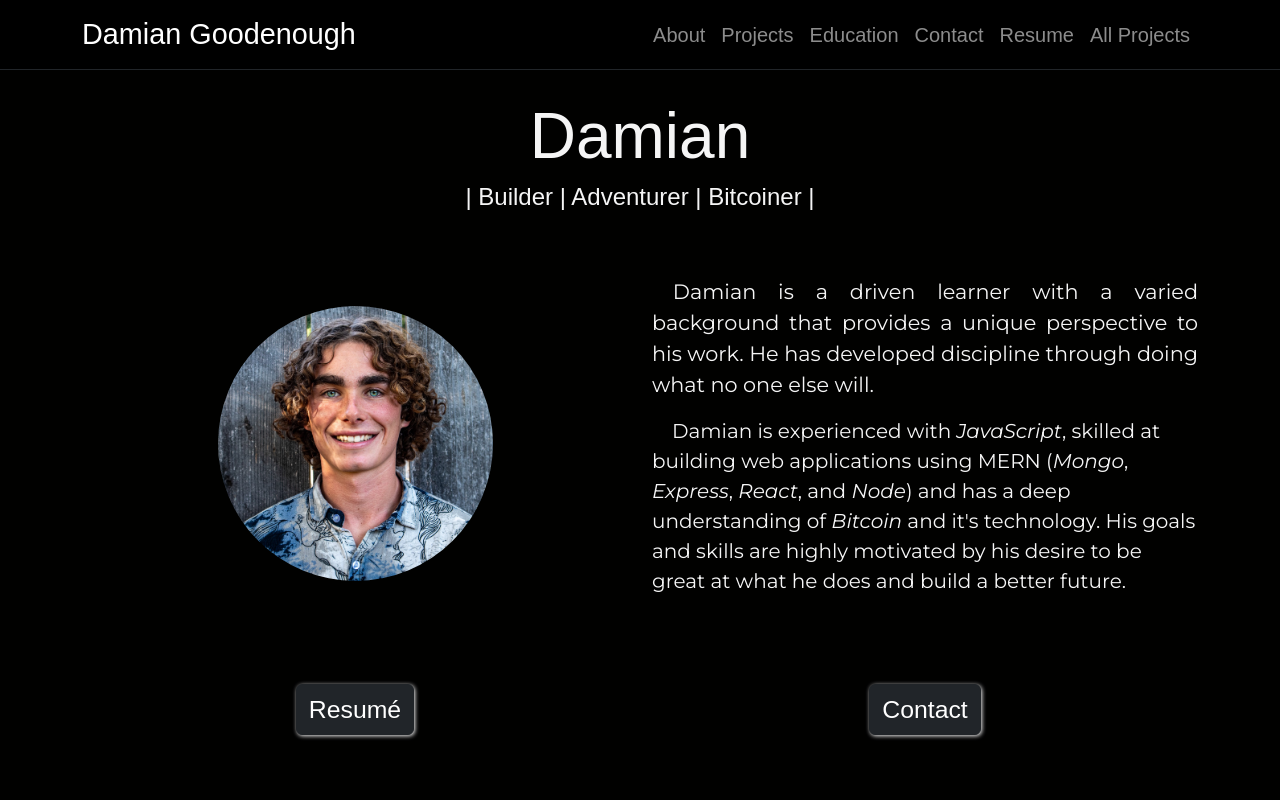
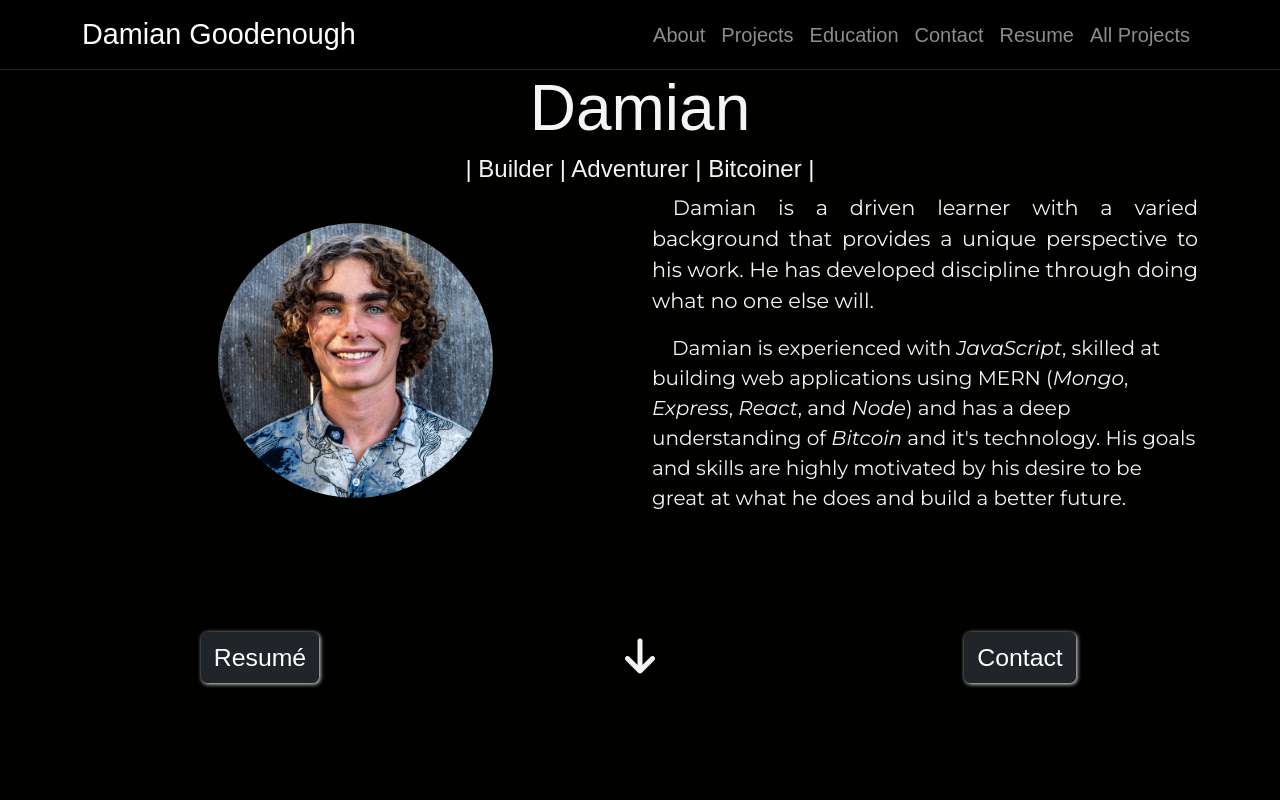
Before and after one commit to daGoodenough/portfolio, a React (Create React App) app: page / in a window 1280 px wide. Shown: the top 800 px of the page. Built offline with nearby package versions, Linux system fonts and the light colour scheme; a web font is replaced by a local one.

Commit message:
Open pdf file on click of resume and add bouncy arrow

```diff
--- a/src/components/AboutMe.js
+++ b/src/components/AboutMe.js
@@ -4,7 +4,11 @@ import { Link } from 'react-router-dom';
 import FadeIn from './FadeIn';
 import profilePic from '../images/profile_pic.jpg';
 
-const AboutMe = () => (
+const AboutMe = () => {
+  const handleResumeClick = () => {
+    window.open('./resume.pdf');
+  };
+  return (
     <>
       <FadeIn>
         <Row className="text-center section-header">
@@ -39,9 +43,9 @@ const AboutMe = () => (
               &emsp;Damian is experienced with
               <em> JavaScript</em>, skilled at building web applications using
               MERN (<em>Mongo</em>, <em>Express</em>, <em>React</em>, and{' '}
-            <em>Node</em>) and has a deep understanding of <em>Bitcoin</em> and
-            it's technology. His goals and skills are highly motivated by his
-            desire to be great at what he does and build a better future.
+              <em>Node</em>) and has a deep understanding of <em>Bitcoin</em>{' '}
+              and it's technology. His goals and skills are highly motivated by
+              his desire to be great at what he does and build a better future.
             </p>
           </div>
         </FadeIn>
@@ -49,9 +53,12 @@ const AboutMe = () => (
       <FadeIn>
         <Row className="align-items-center buttons mt-3">
           <Col className="home-button">
-          <Button variant="dark" as={Link} to="/resume">
+            <Button onClick={handleResumeClick} variant="dark">
               Resumé
             </Button>
+          </Col>
+          <Col className="arrow bounce">
+            <i className="fa fa-arrow-down fa-2x" />
           </Col>
           {/* <Col className="home-button">
           <Button variant="dark" as={Link} to="/about">
@@ -67,5 +74,6 @@ const AboutMe = () => (
       </FadeIn>
     </>
   );
+};
 
 export default AboutMe;
--- a/src/index.css
+++ b/src/index.css
@@ -212,6 +212,11 @@ img.projects-page {
   .buttons:nth-of-type(2) {
     padding-top: 10px;
   }
+
+  .arrow,
+  .bounce {
+    display: none;
+  }
 }
 
 @media screen and (min-width: 992px) {
@@ -225,3 +230,30 @@ img.projects-page {
     font-size: 1.55rem;
   }
 }
+
+/* arrow bounce taken from  https://codepen.io/bisaillonyannick/pen/pvZeGg*/
+.arrow {
+  text-align: center;
+  margin: 8% 0;
+}
+.bounce {
+  -moz-animation: bounce 2s infinite;
+  -webkit-animation: bounce 2s infinite;
+  animation: bounce 2s infinite;
+}
+
+@keyframes bounce {
+  0%,
+  20%,
+  50%,
+  80%,
+  100% {
+    transform: translateY(0);
+  }
+  40% {
+    transform: translateY(-30px);
+  }
+  60% {
+    transform: translateY(-15px);
+  }
+}
```
Lines whose indentation alone changed are shown as unchanged.
